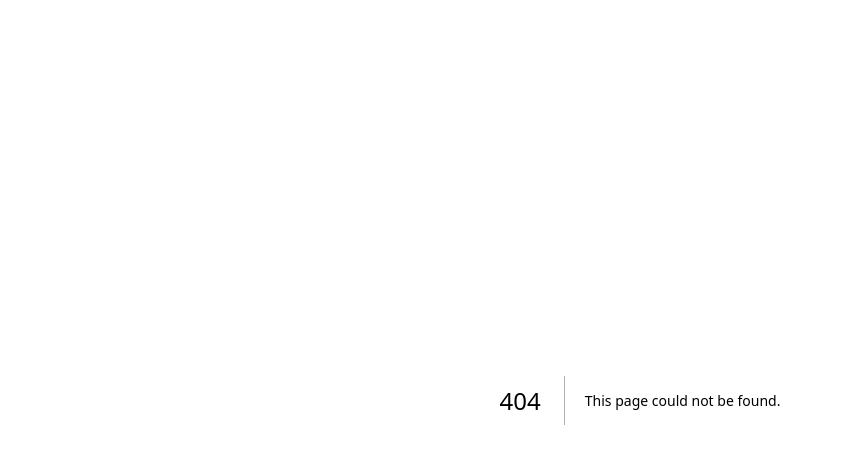
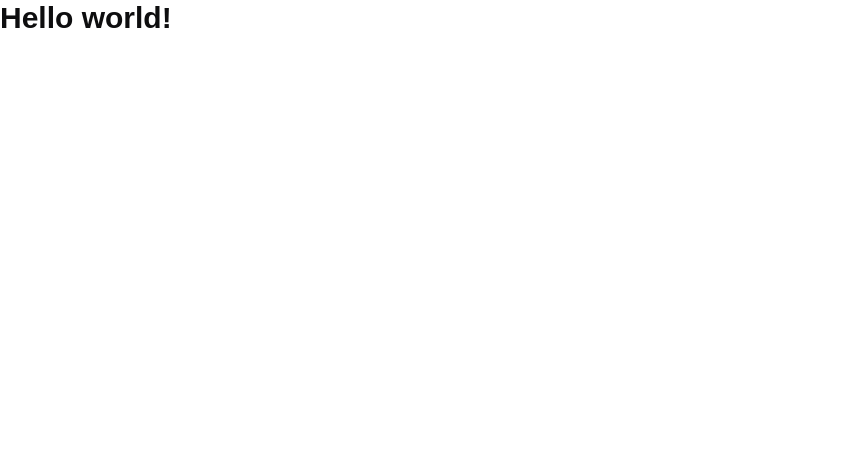
Before and after one commit to MartinRostejnsky/tomsus-cms, a Next.js app: page /auth/register in a window 1280 px wide. Before the commit this address had no page. Shown: the top 464 px of the page, without its empty margins (0-841 px from the left). Built offline with nearby package versions, Linux system fonts and the light colour scheme.

Commit message:
install tailwind

```diff
--- a/package.json
+++ b/package.json
@@ -10,12 +10,15 @@
   },
   "dependencies": {
     "@prisma/client": "^6.2.1",
+    "@tailwindcss/postcss": "^4.0.3",
     "bcryptjs": "^2.4.3",
     "next": "15.1.4",
     "next-auth": "^4.24.11",
     "nextjs-google-analytics": "^2.3.7",
+    "postcss": "^8.5.1",
     "react": "^19.0.0",
-    "react-dom": "^19.0.0"
+    "react-dom": "^19.0.0",
+    "tailwindcss": "^4.0.3"
   },
   "devDependencies": {
     "@types/bcryptjs": "^2.4.6",
--- /dev/null
+++ b/postcss.config.mjs
@@ -0,0 +1,6 @@
+const config = {
+    plugins: {
+      "@tailwindcss/postcss": {},
+    },
+  };
+  export default config;
--- a/src/app/auth/layout.tsx
+++ b/src/app/auth/layout.tsx
@@ -0,0 +1,11 @@
+export default function RootLayout({
+    children,
+  }: Readonly<{
+    children: React.ReactNode;
+  }>) {
+    return (
+        <div>
+        {children}
+        </div>
+    );
+  }
--- /dev/null
+++ b/src/app/auth/register/page.tsx
@@ -0,0 +1,9 @@
+const RegisterPage = () => {
+    return (
+        <h1 className="text-3xl font-bold">
+            Hello world!
+        </h1>
+    );
+};
+
+export default RegisterPage;
--- a/src/app/globals.css
+++ b/src/app/globals.css
@@ -1,3 +1,5 @@
+@import "tailwindcss";
+
 @tailwind base;
 @tailwind components;
 @tailwind utilities;
```
Also changed, not shown: 1 other file (tests, documents, lock files or other folders).
